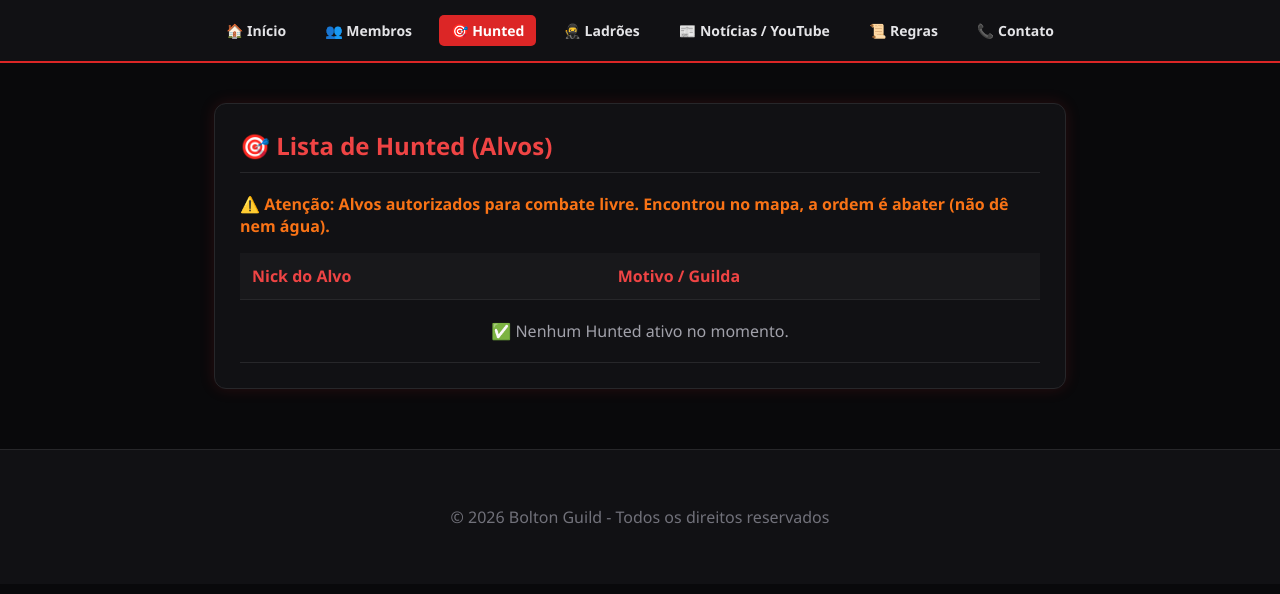
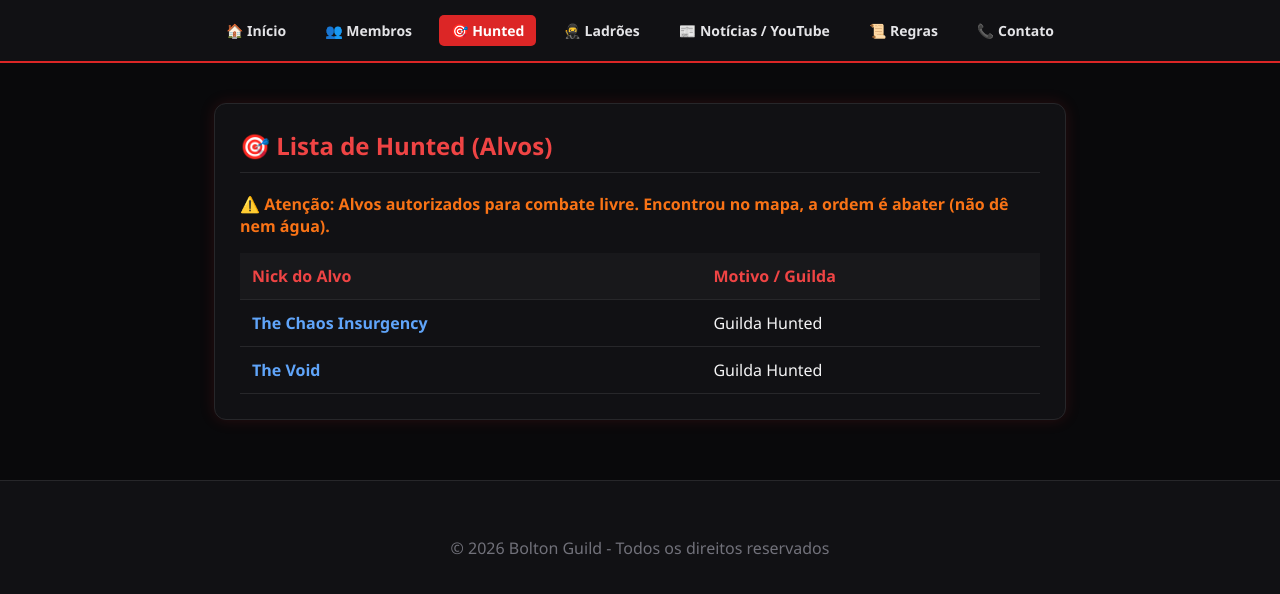
Before and after one commit to HailBolton/Hail-Bolton, a plain HTML site: page hunted.html in a window 1280 px wide. Drawn offline with Linux system fonts and the light colour scheme.

Commit message:
Update hunted.html

```diff
--- a/hunted.html
+++ b/hunted.html
@@ -15,6 +15,16 @@ table { width: 100%; border-collapse: collapse; margin-top: 15px; text-align: le
 th, td { padding: 12px; border-bottom: 1px solid #27272a; }
 th { color: #ef4444; background: #18181b; }
 footer { text-align: center; padding: 40px 20px; background: #111114; border-top: 1px solid #27272a; color: #71717a; margin-top: 60px; }
+
+.guild-link {
+    color: #60a5fa;
+    text-decoration: none;
+    font-weight: bold;
+}
+
+.guild-link:hover {
+    text-decoration: underline;
+}
 </style>
 </head>
 
@@ -47,9 +57,21 @@ footer { text-align: center; padding: 40px 20px; background: #111114; border-top
 
         <tbody>
             <tr>
-                <td colspan="2" style="text-align:center; color:#a1a1aa; padding:20px;">
-                    ✅ Nenhum Hunted ativo no momento.
+                <td>
+                    <a class="guild-link" href="https://www.rucoyonline.com/guild/The%20Chaos%20Insurgency" target="_blank">
+                        The Chaos Insurgency
+                    </a>
                 </td>
+                <td>Guilda Hunted</td>
+            </tr>
+
+            <tr>
+                <td>
+                    <a class="guild-link" href="https://www.rucoyonline.com/guild/The%20Void" target="_blank">
+                        The Void
+                    </a>
+                </td>
+                <td>Guilda Hunted</td>
             </tr>
         </tbody>
     </table>
```
